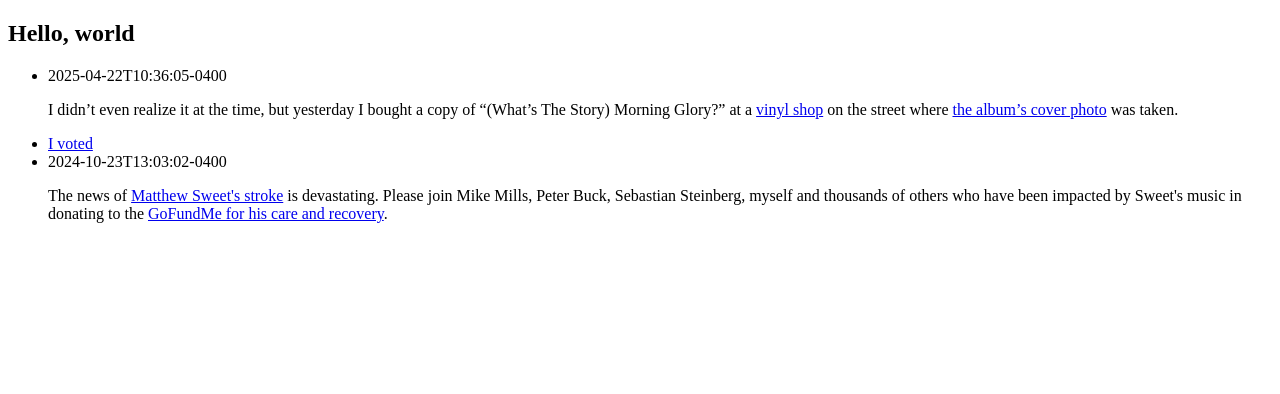
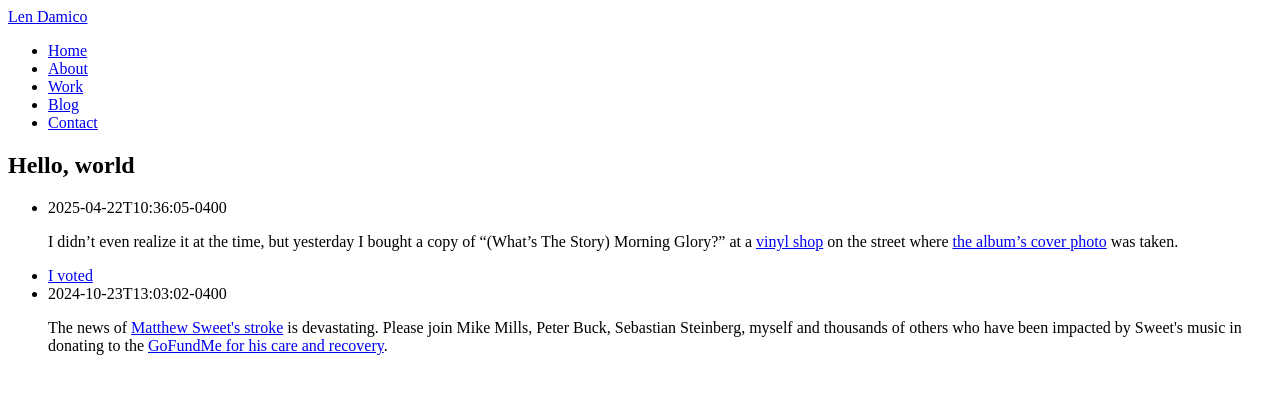
Before and after one commit to lendamico/lendami.co, an Eleventy site: page src/index.md in a window 1280 px wide. Built offline with nearby package versions, Linux system fonts and the light colour scheme; Eleventy itself is replaced by a stand-in of ours; files that its build step writes are made by us from their sources.

Commit message:
wiring up site data and nav

```diff
--- /dev/null
+++ b/src/_data/navGlobal.json
@@ -0,0 +1,24 @@
+{
+	"items": [
+		{
+			"text": "Home",
+			"url": "/"
+		},
+		{
+			"text": "About",
+			"url": "/about/"
+		},
+		{
+			"text": "Work",
+			"url": "/work/"
+		},
+		{
+			"text": "Blog",
+			"url": "/blog/"
+		},
+		{
+			"text": "Contact",
+			"url": "/contact/"
+		}
+	]
+}
--- /dev/null
+++ b/src/_data/site.json
@@ -0,0 +1,4 @@
+{
+  "name": "Len Damico",
+  "url": "https://lendami.co"
+}
--- a/src/_includes/layouts/base.html
+++ b/src/_includes/layouts/base.html
@@ -6,6 +6,7 @@
 		<title>{{ title }}</title>
 	</head>
 	<body>
-        {% block content %}{% endblock %}
+        {% include "partials/headerGlobal.html" %}
+        <main tabindex="-1" id="main-content">{% block content %}{% endblock %}</main>
 	</body>
 </html>
--- /dev/null
+++ b/src/_includes/partials/headerGlobal.html
@@ -0,0 +1,16 @@
+<header role="banner" class="site-head">
+    <div class="wrapper">
+        <div class="inner">
+            <a href="/" aria-label="{{ site.name }} - home" class="site-head__brand">{{ site.name }} </a>
+            <nav aria-label="Primary">
+                <ul>
+	                {% for item in navGlobal.items %}
+                        <li>
+                            <a href="{{ item.url }}">{{ item.text }}</a>
+                        </li>
+                    {% endfor %}
+                </ul>
+            </nav>
+        </div>
+    </div>
+</header>
```
